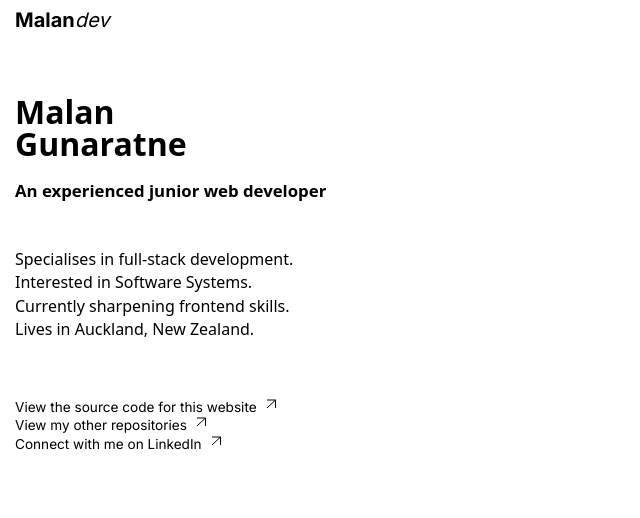
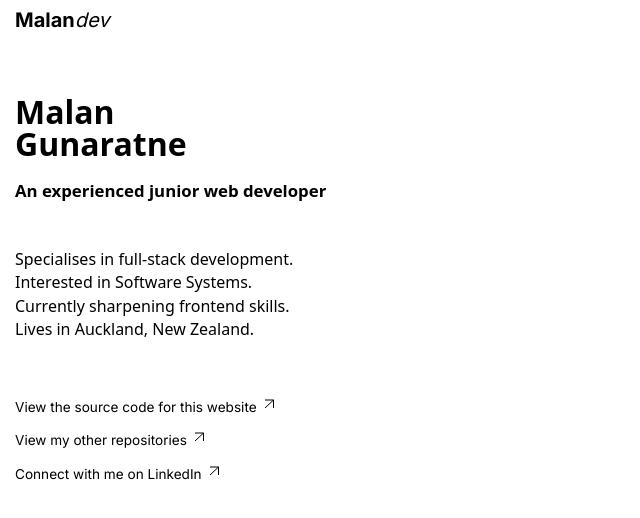
Before and after one commit to malan-g/website--nextjs, a Next.js app: page / in a window 1280 px wide. Shown: the top 518 px of the page, without its empty margins (0-640 px from the left). Built offline with nearby package versions, Linux system fonts and the light colour scheme.

Commit message:
added margin-bottom to ArrowedLinks

```diff
--- a/src/app/page.tsx
+++ b/src/app/page.tsx
@@ -21,7 +21,6 @@ export default function Home() {
               title={social.title}
               label={social.label}
             />
-            <Spacer size="sm" />
           </ArrowedLink>
         ))}
       </div>
--- a/src/components/Links/ArrowedLink/index.module.scss
+++ b/src/components/Links/ArrowedLink/index.module.scss
@@ -1,6 +1,7 @@
 .link {
   display: flex;
   column-gap: 2px;
+  margin-bottom: 15px;
 
   svg {
     margin-left: 5px;
```
